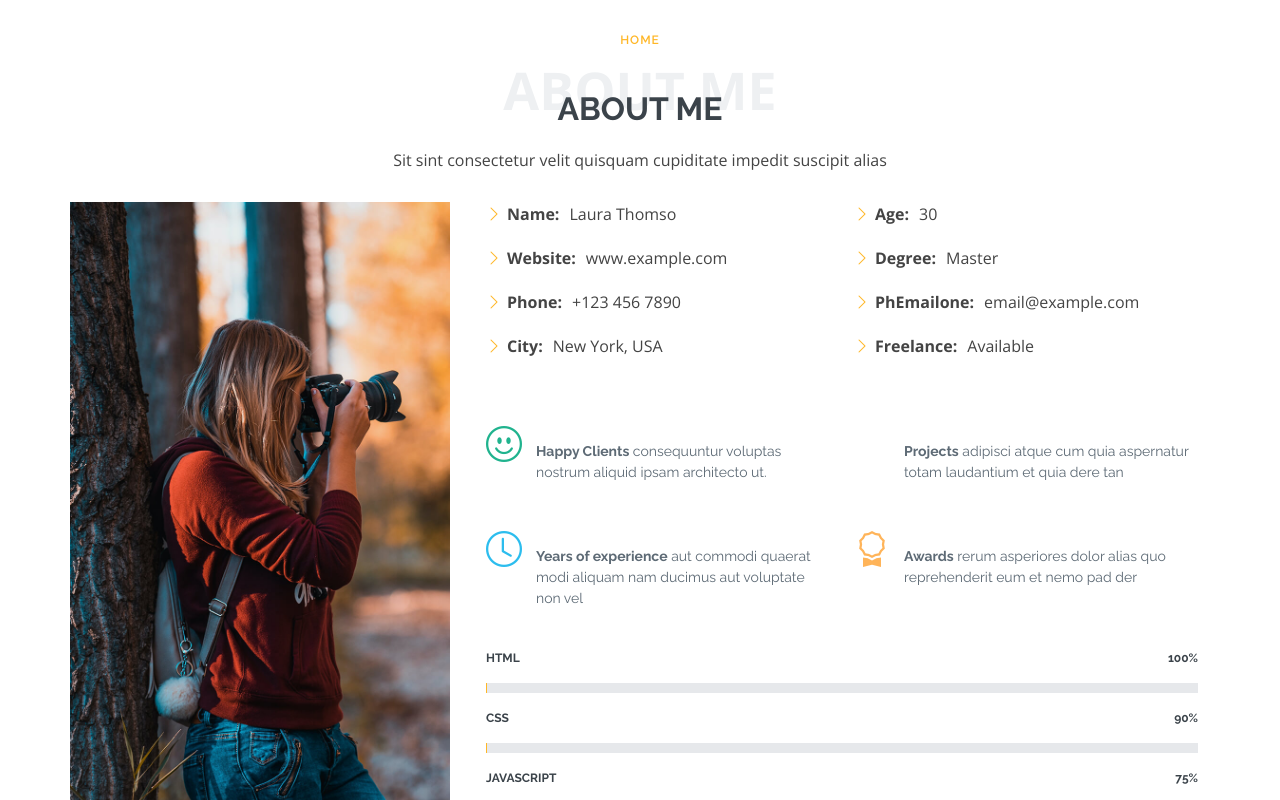
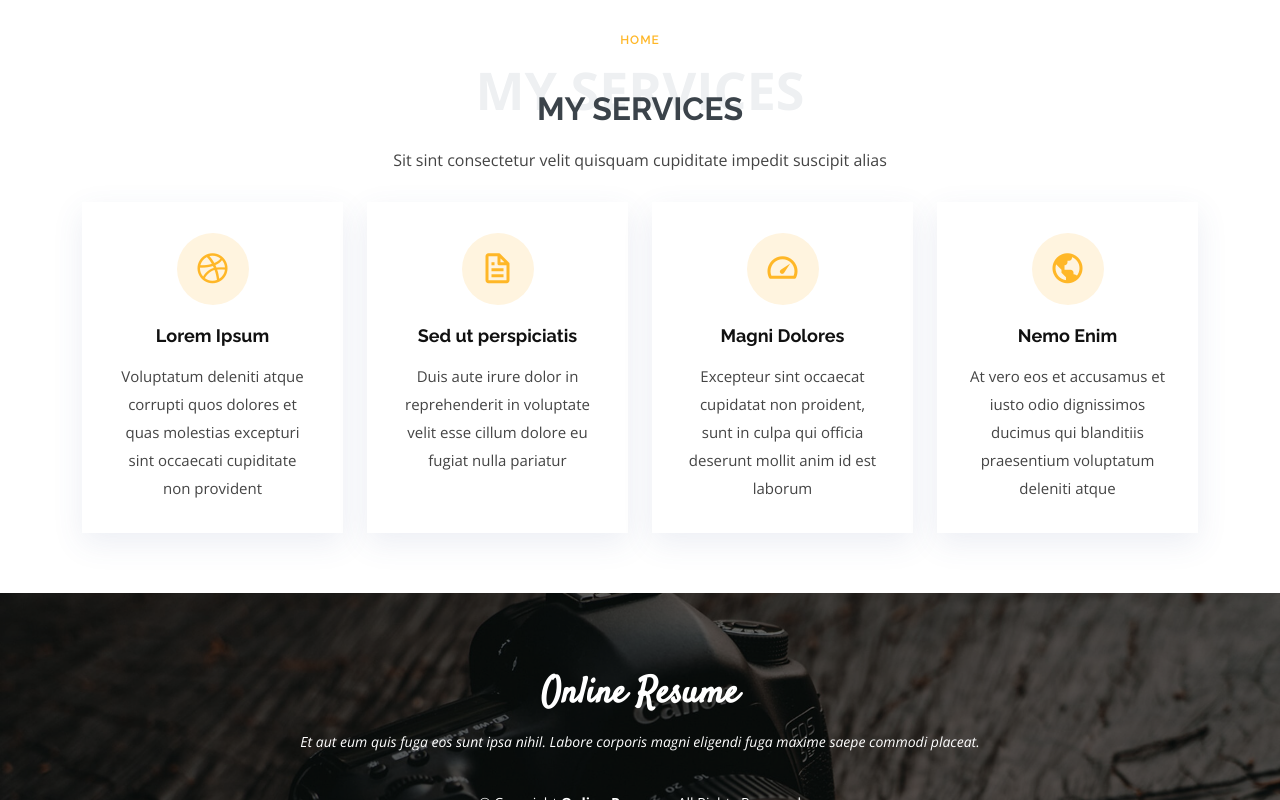
Before and after one commit to ijs32/online-resumes-vue, a Vue app: page /about in a window 1280 px wide. Shown: the top 800 px of the page. Built offline with nearby package versions, Linux system fonts and the light colour scheme.

Commit message:
Adds capstones and images

```diff
--- a/src/views/About.vue
+++ b/src/views/About.vue
@@ -1,182 +1,53 @@
 <template>
-  <section id="about" class="about">
+  <section id="services" class="services">
     <div class="container">
       <div class="section-title">
-        <span>About Me</span>
-        <h2>About Me</h2>
+        <span>My Services</span>
+        <h2>My Services</h2>
         <p>Sit sint consectetur velit quisquam cupiditate impedit suscipit alias</p>
       </div>
 
       <div class="row">
-        <div class="image col-lg-4 d-flex align-items-stretch justify-content-center justify-content-lg-start"></div>
-        <div class="col-lg-8 d-flex flex-column align-items-stretch">
-          <div class="content ps-lg-4 d-flex flex-column justify-content-center">
-            <div class="row">
-              <div class="col-lg-6">
-                <ul>
-                  <li>
-                    <i class="bi bi-chevron-right"></i>
-                    <strong>Name:</strong>
-                    <span>Laura Thomso</span>
-                  </li>
-                  <li>
-                    <i class="bi bi-chevron-right"></i>
-                    <strong>Website:</strong>
-                    <span>www.example.com</span>
-                  </li>
-                  <li>
-                    <i class="bi bi-chevron-right"></i>
-                    <strong>Phone:</strong>
-                    <span>+123 456 7890</span>
-                  </li>
-                  <li>
-                    <i class="bi bi-chevron-right"></i>
-                    <strong>City:</strong>
-                    <span>New York, USA</span>
-                  </li>
-                </ul>
-              </div>
-              <div class="col-lg-6">
-                <ul>
-                  <li>
-                    <i class="bi bi-chevron-right"></i>
-                    <strong>Age:</strong>
-                    <span>30</span>
-                  </li>
-                  <li>
-                    <i class="bi bi-chevron-right"></i>
-                    <strong>Degree:</strong>
-                    <span>Master</span>
-                  </li>
-                  <li>
-                    <i class="bi bi-chevron-right"></i>
-                    <strong>PhEmailone:</strong>
-                    <span>email@example.com</span>
-                  </li>
-                  <li>
-                    <i class="bi bi-chevron-right"></i>
-                    <strong>Freelance:</strong>
-                    <span>Available</span>
-                  </li>
-                </ul>
-              </div>
-            </div>
-            <div class="row mt-n4">
-              <div class="col-md-6 mt-5 d-md-flex align-items-md-stretch">
-                <div class="count-box">
-                  <i class="bi bi-emoji-smile" style="color: #20b38e"></i>
-                  <span
-                    data-purecounter-start="0"
-                    data-purecounter-end="232"
-                    data-purecounter-duration="1"
-                    class="purecounter"
-                  ></span>
-                  <p>
-                    <strong>Happy Clients</strong>
-                    consequuntur voluptas nostrum aliquid ipsam architecto ut.
+        <div class="col-md-6 col-lg-3 d-flex align-items-stretch mb-5 mb-lg-0">
+          <div class="icon-box">
+            <div class="icon"><i class="bx bxl-dribbble"></i></div>
+            <h4 class="title"><a href="">Lorem Ipsum</a></h4>
+            <p class="description">
+              Voluptatum deleniti atque corrupti quos dolores et quas molestias excepturi sint occaecati cupiditate non
+              provident
             </p>
           </div>
         </div>
 
-              <div class="col-md-6 mt-5 d-md-flex align-items-md-stretch">
-                <div class="count-box">
-                  <i class="bi bi-journal-richtextr" style="color: #8a1ac2"></i>
-                  <span
-                    data-purecounter-start="0"
-                    data-purecounter-end="521"
-                    data-purecounter-duration="1"
-                    class="purecounter"
-                  ></span>
-                  <p>
-                    <strong>Projects</strong>
-                    adipisci atque cum quia aspernatur totam laudantium et quia dere tan
+        <div class="col-md-6 col-lg-3 d-flex align-items-stretch mb-5 mb-lg-0">
+          <div class="icon-box">
+            <div class="icon"><i class="bx bx-file"></i></div>
+            <h4 class="title"><a href="">Sed ut perspiciatis</a></h4>
+            <p class="description">
+              Duis aute irure dolor in reprehenderit in voluptate velit esse cillum dolore eu fugiat nulla pariatur
             </p>
           </div>
         </div>
 
-              <div class="col-md-6 mt-5 d-md-flex align-items-md-stretch">
-                <div class="count-box">
-                  <i class="bi bi-clock" style="color: #2cbdee"></i>
-                  <span
-                    data-purecounter-start="0"
-                    data-purecounter-end="18"
-                    data-purecounter-duration="1"
-                    class="purecounter"
-                  ></span>
-                  <p>
-                    <strong>Years of experience</strong>
-                    aut commodi quaerat modi aliquam nam ducimus aut voluptate non vel
+        <div class="col-md-6 col-lg-3 d-flex align-items-stretch mb-5 mb-lg-0">
+          <div class="icon-box">
+            <div class="icon"><i class="bx bx-tachometer"></i></div>
+            <h4 class="title"><a href="">Magni Dolores</a></h4>
+            <p class="description">
+              Excepteur sint occaecat cupidatat non proident, sunt in culpa qui officia deserunt mollit anim id est
+              laborum
             </p>
           </div>
         </div>
 
-              <div class="col-md-6 mt-5 d-md-flex align-items-md-stretch">
-                <div class="count-box">
-                  <i class="bi bi-award" style="color: #ffb459"></i>
-                  <span
-                    data-purecounter-start="0"
-                    data-purecounter-end="16"
-                    data-purecounter-duration="1"
-                    class="purecounter"
-                  ></span>
-                  <p>
-                    <strong>Awards</strong>
-                    rerum asperiores dolor alias quo reprehenderit eum et nemo pad der
+        <div class="col-md-6 col-lg-3 d-flex align-items-stretch mb-5 mb-lg-0">
+          <div class="icon-box">
+            <div class="icon"><i class="bx bx-world"></i></div>
+            <h4 class="title"><a href="">Nemo Enim</a></h4>
+            <p class="description">
+              At vero eos et accusamus et iusto odio dignissimos ducimus qui blanditiis praesentium voluptatum deleniti
+              atque
             </p>
-                </div>
-              </div>
-            </div>
-          </div>
-          <!-- End .content-->
-
-          <div class="skills-content ps-lg-4">
-            <div class="progress">
-              <span class="skill">
-                HTML
-                <i class="val">100%</i>
-              </span>
-              <div class="progress-bar-wrap">
-                <div
-                  class="progress-bar"
-                  role="progressbar"
-                  aria-valuenow="100"
-                  aria-valuemin="0"
-                  aria-valuemax="100"
-                ></div>
-              </div>
-            </div>
-
-            <div class="progress">
-              <span class="skill">
-                CSS
-                <i class="val">90%</i>
-              </span>
-              <div class="progress-bar-wrap">
-                <div
-                  class="progress-bar"
-                  role="progressbar"
-                  aria-valuenow="90"
-                  aria-valuemin="0"
-                  aria-valuemax="100"
-                ></div>
-              </div>
-            </div>
-
-            <div class="progress">
-              <span class="skill">
-                JavaScript
-                <i class="val">75%</i>
-              </span>
-              <div class="progress-bar-wrap">
-                <div
-                  class="progress-bar"
-                  role="progressbar"
-                  aria-valuenow="75"
-                  aria-valuemin="0"
-                  aria-valuemax="100"
-                ></div>
-              </div>
-            </div>
           </div>
         </div>
       </div>
--- a/src/views/Home.vue
+++ b/src/views/Home.vue
@@ -4,7 +4,7 @@
       <div class="hero-container">
         <h1>Online Resume List</h1>
         <div v-for="student in students" :key="student.id">
-          <h3>{{ student.first_name }}</h3>
+          <h3 style="color: white">{{ student.first_name }}</h3>
           <router-link v-bind:to="`/student/${student.id}`">More Info</router-link>
         </div>
       </div>
--- a/src/views/showCapstones.vue
+++ b/src/views/showCapstones.vue
@@ -1,5 +1,4 @@
-<template>
-  <section id="services" class="services">
+<!-- <section id="services" class="services">
     <div class="container">
       <div class="section-title">
         <span>My Services</span>
@@ -52,25 +51,4 @@
         </div>
       </div>
     </div>
-  </section>
-</template>
-<script>
-import axios from "axios";
-
-export default {
-  data: function () {
-    return {
-      student: {},
-      capstones: [],
-    };
-  },
-  created: function () {
-    axios.get("/students/" + this.$route.params.id).then((response) => {
-      this.student = response.data;
-      this.capstones = response.data.capstones;
-      console.log(response.data);
-    });
-  },
-  methods: {},
-};
-</script>
+  </section> -->
--- a/src/views/showStudent.vue
+++ b/src/views/showStudent.vue
@@ -1,11 +1,15 @@
 <template>
+<div>
     <section id="resume" class="resume">
       <div class="container">
 
         <div class="section-title">
           <span>Resume</span>
           <h2>Resume</h2>
-          <h4> <a v-bind:href="`/student/${student.id}/capstone`">My Projects</a> </h4>
+          <p>Go to my Projects </p>
+          <a href="#services" class="btn-scroll scrollto" title="Scroll Down"><i class="bx bx-chevron-down"></i></a>
+          <p></p>
+          <img v-bind:src="student.photo">
         </div>
 
         <div class="row">
@@ -70,6 +74,26 @@
     </div>
   </div>
     </section>
+    <section id="services" class="services">
+    <div class="container">
+      <div class="section-title">
+        <span>My Projects</span>
+        <h2>My Projects</h2>
+        <p>Take a look at all of my projects!</p>
+      </div>
+
+<div v-for="capstone in capstones" :key="capstone" class="row">
+    <div class="col">
+           <div class="icon-box">
+            <img v-bind:src="capstone.screenshot">
+            <h4>{{capstone.name}}</h4>
+            <p>{{capstone.description}}</p>
+          </div>
+          </div>
+        </div>
+      </div>
+  </section>
+  </div>
 </template>
 
 <script>
```
Lines whose indentation alone changed are shown as unchanged.
